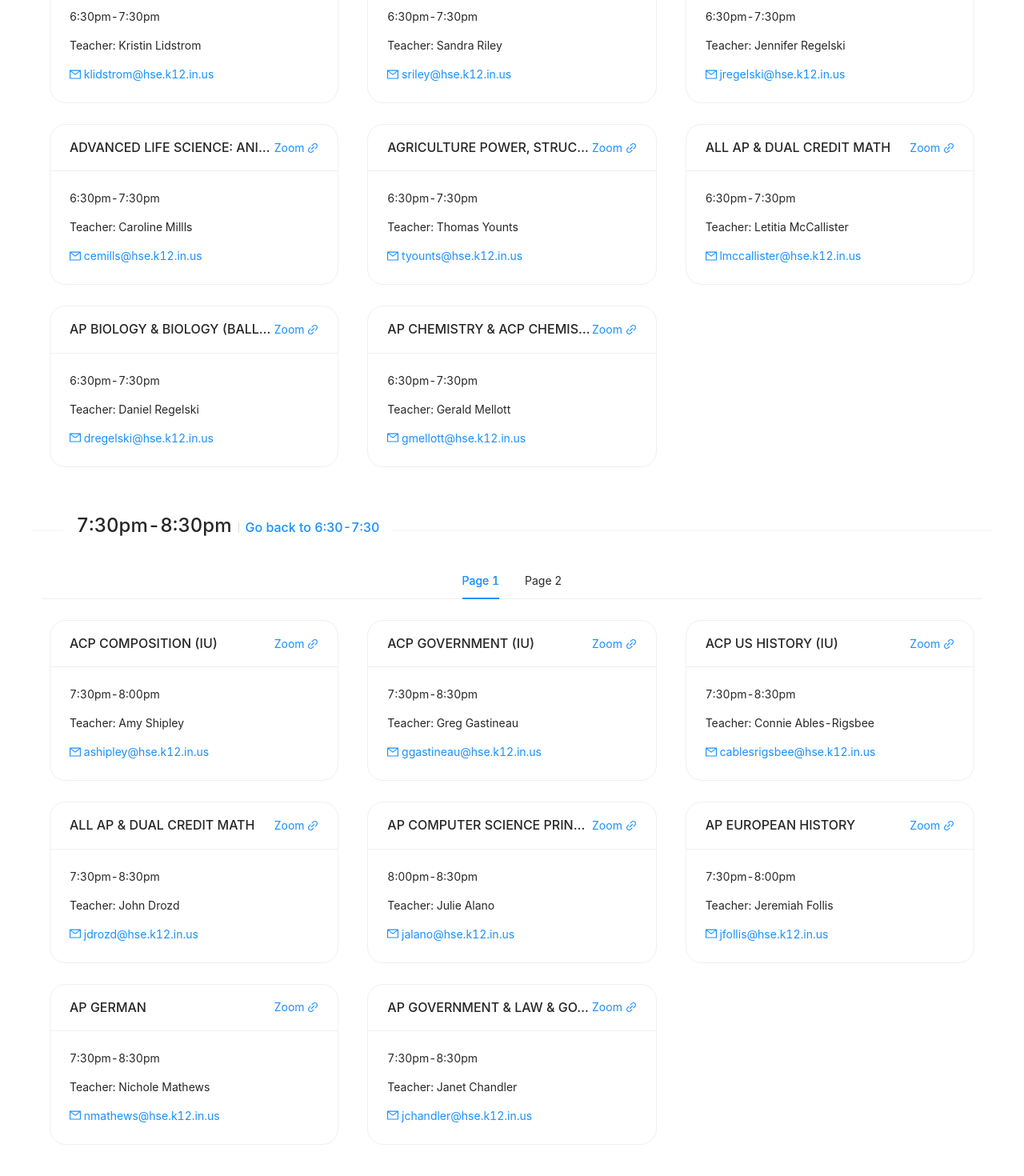
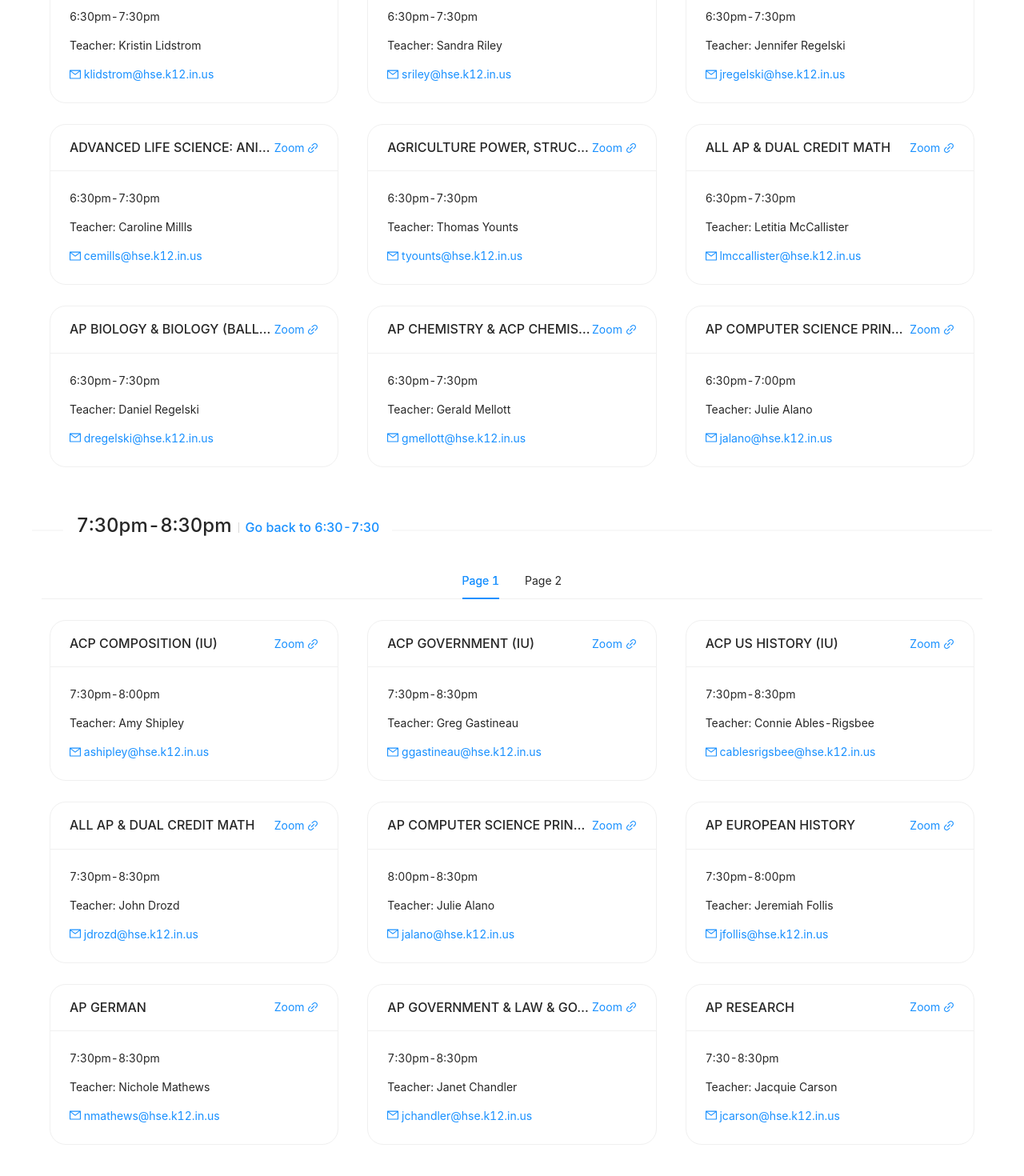
Before and after one commit to farbs03/AP_Showcase, a React (Create React App) app: page / in a window 1280 px wide. Shown: the part 968-2438 px from the top of the page at 80% size. Built offline with nearby package versions, Linux system fonts and the light colour scheme.

Commit message:
final changes

```diff
--- a/src/views/Home.js
+++ b/src/views/Home.js
@@ -129,7 +129,7 @@ class Home extends React.Component {
                                         xl: 3,
                                         xxl: 3,
                                     }}
-                                    dataSource={sec1.slice(0, 8)}
+                                    dataSource={sec1.slice(0, 9)}
                                     renderItem={course => (
                                             <List.Item>
                                                 <Card
@@ -156,7 +156,7 @@ class Home extends React.Component {
                                         xl: 3,
                                         xxl: 3,
                                     }}
-                                    dataSource={sec1.slice(8, 16)}
+                                    dataSource={sec1.slice(9, 18)}
                                     renderItem={course => (
                                             <List.Item>
                                                 <Card
@@ -183,7 +183,7 @@ class Home extends React.Component {
                                         xl: 3,
                                         xxl: 3,
                                     }}
-                                    dataSource={sec1.slice(16)}
+                                    dataSource={sec1.slice(18)}
                                     renderItem={course => (
                                             <List.Item>
                                                 <Card
@@ -217,7 +217,7 @@ class Home extends React.Component {
                                         xl: 3,
                                         xxl: 3,
                                     }}
-                                    dataSource={sec2.slice(0, 8)}
+                                    dataSource={sec2.slice(0, 9)}
                                     renderItem={course => (
                                             <List.Item>
                                                 <Card
@@ -244,7 +244,7 @@ class Home extends React.Component {
                                         xl: 3,
                                         xxl: 3,
                                     }}
-                                    dataSource={sec2.slice(8)}
+                                    dataSource={sec2.slice(9)}
                                     renderItem={course => (
                                             <List.Item>
                                                 <Card
```
Also changed, not shown: 1 other file (tests, documents, lock files or other folders).
